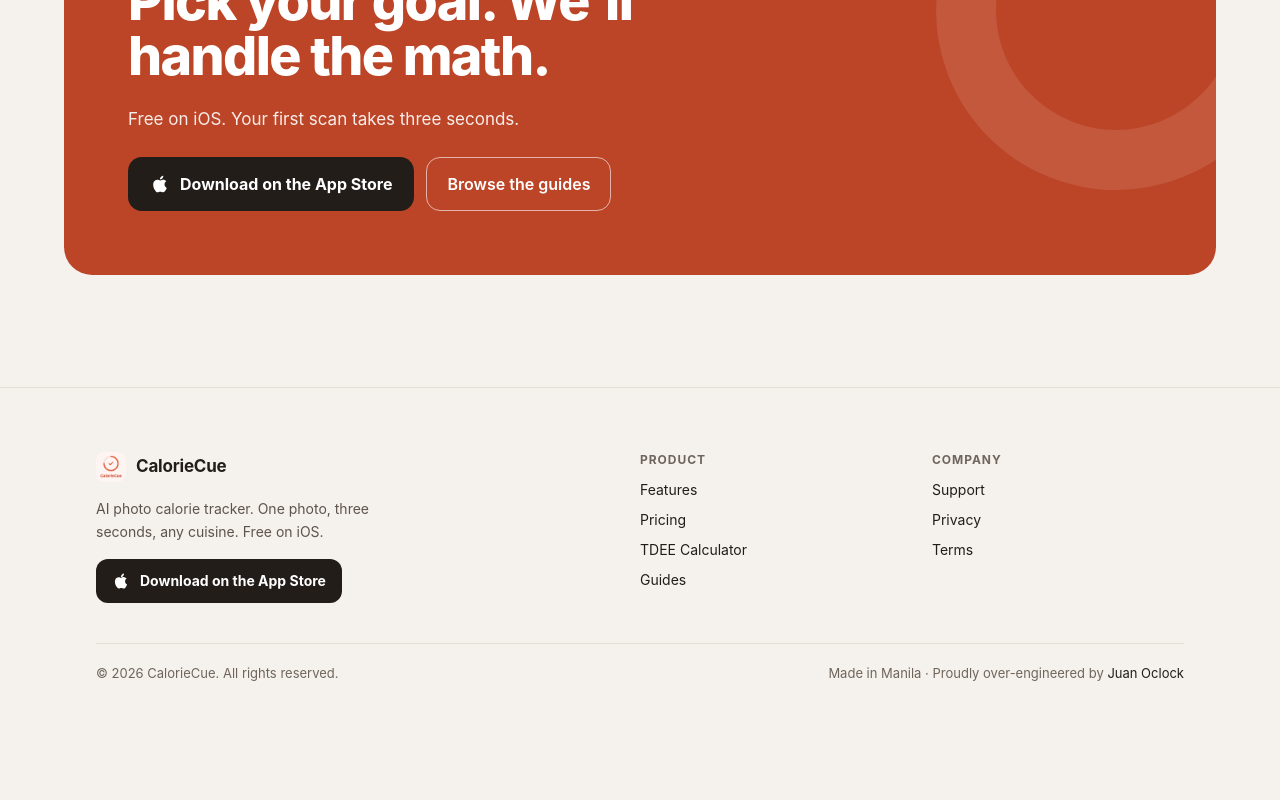
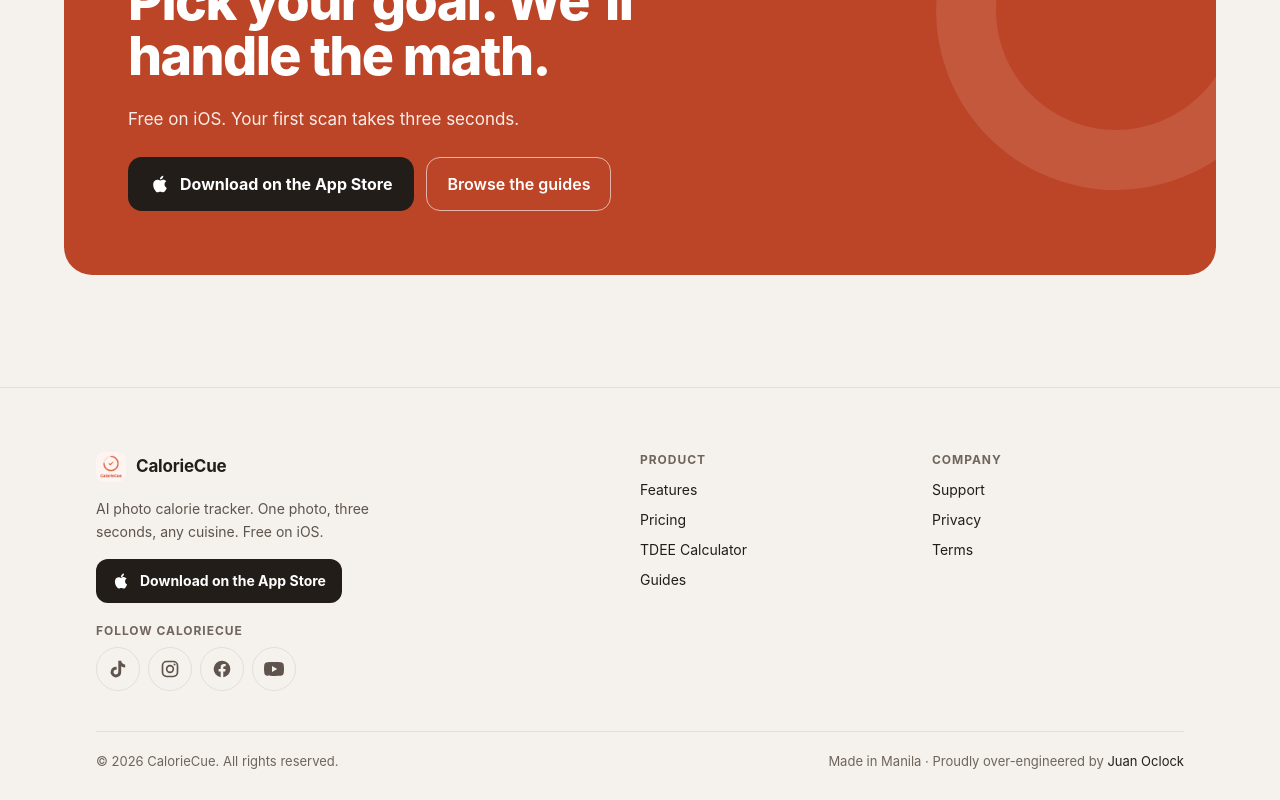
Before and after one commit to Juan-Oclock/caloriecue-landing, a Next.js app: page / in a window 1280 px wide. Shown: the part 7588-8388 px from the top of the page. Before the commit the page ends 8300 px from the top, so only its background shows below. Built offline with nearby package versions, Linux system fonts and the light colour scheme; no server answers.

Commit message:
Add CalorieCue social links to footer and organization metadata

```diff
--- a/src/app/layout.tsx
+++ b/src/app/layout.tsx
@@ -1,5 +1,6 @@
 import type { Metadata } from "next";
 import GoogleAnalytics from "@/components/GoogleAnalytics";
+import { SOCIAL_LINKS } from "@/lib/social-links";
 import "./globals.css";
 
 const siteUrl = "https://caloriecue.app";
@@ -139,7 +140,7 @@ export default function RootLayout({
                     "@type": "ImageObject",
                     url: "https://caloriecue.app/app-icons/1024.png",
                   },
-                  sameAs: [],
+                  sameAs: SOCIAL_LINKS.map((link) => link.href),
                 },
               ],
             }),
--- a/src/components/Footer.tsx
+++ b/src/components/Footer.tsx
@@ -1,6 +1,26 @@
 import Link from "next/link";
 import Image from "next/image";
 import AppStoreButton from "@/components/AppStoreButton";
+import { SOCIAL_LINKS } from "@/lib/social-links";
+
+const SOCIAL_ICONS = {
+  TikTok: (
+    <path d="M19.59 6.69a4.83 4.83 0 0 1-3.77-4.25V2h-3.45v13.67a2.89 2.89 0 0 1-5.2 1.74 2.89 2.89 0 0 1 2.31-4.64c.3 0 .6.05.88.14v-3.5a6.34 6.34 0 0 0-.88-.06A6.33 6.33 0 0 0 4.5 19.6a6.33 6.33 0 0 0 11.32-3.93V8.68a8.25 8.25 0 0 0 4.82 1.55V6.8c-.35 0-.7-.04-1.05-.11Z" />
+  ),
+  Instagram: (
+    <>
+      <rect x="3" y="3" width="18" height="18" rx="5" fill="none" stroke="currentColor" strokeWidth="2" />
+      <circle cx="12" cy="12" r="4" fill="none" stroke="currentColor" strokeWidth="2" />
+      <circle cx="17.5" cy="6.5" r="1.2" />
+    </>
+  ),
+  Facebook: (
+    <path d="M22 12a10 10 0 1 0-11.56 9.88v-6.99H7.9V12h2.54V9.8c0-2.5 1.49-3.9 3.77-3.9 1.09 0 2.23.19 2.23.19v2.46h-1.26c-1.24 0-1.63.77-1.63 1.56V12h2.78l-.44 2.89h-2.34v6.99A10 10 0 0 0 22 12Z" />
+  ),
+  YouTube: (
+    <path d="M23.5 6.2a3 3 0 0 0-2.1-2.1C19.5 3.6 12 3.6 12 3.6s-7.5 0-9.4.5A3 3 0 0 0 .5 6.2 31.4 31.4 0 0 0 0 12a31.4 31.4 0 0 0 .5 5.8 3 3 0 0 0 2.1 2.1c1.9.5 9.4.5 9.4.5s7.5 0 9.4-.5a3 3 0 0 0 2.1-2.1A31.4 31.4 0 0 0 24 12a31.4 31.4 0 0 0-.5-5.8ZM9.6 15.6V8.4l6.3 3.6-6.3 3.6Z" />
+  ),
+};
 
 const PRODUCT_LINKS = [
   { href: "/#features", label: "Features" },
@@ -39,6 +59,29 @@ export default function Footer() {
               Free on iOS.
             </p>
             <AppStoreButton variant="solid" size="sm" location="footer" className="self-start" />
+            <nav aria-label="Follow CalorieCue" className="flex flex-col gap-2 pt-1">
+              <span className="text-xs font-bold uppercase tracking-[0.08em] text-subtle">
+                Follow CalorieCue
+              </span>
+              <ul className="flex flex-wrap gap-2">
+                {SOCIAL_LINKS.map((link) => (
+                  <li key={link.name}>
+                    <a
+                      href={link.href}
+                      target="_blank"
+                      rel="noopener noreferrer"
+                      aria-label={`CalorieCue on ${link.name} (opens in a new tab)`}
+                      title={link.name}
+                      className="flex h-11 w-11 items-center justify-center rounded-full border border-border text-muted-foreground transition-colors hover:border-primary-dark hover:text-primary-dark focus-visible:outline-none focus-visible:ring-2 focus-visible:ring-primary-dark focus-visible:ring-offset-2 focus-visible:ring-offset-background"
+                    >
+                      <svg viewBox="0 0 24 24" className="h-5 w-5" fill="currentColor" aria-hidden="true" focusable="false">
+                        {SOCIAL_ICONS[link.name]}
+                      </svg>
+                    </a>
+                  </li>
+                ))}
+              </ul>
+            </nav>
           </div>
 
           <nav aria-label="Product" className="flex flex-col gap-3">
--- /dev/null
+++ b/src/lib/social-links.ts
@@ -0,0 +1,6 @@
+export const SOCIAL_LINKS = [
+  { name: "TikTok", href: "https://www.tiktok.com/@caloriecue" },
+  { name: "Instagram", href: "https://www.instagram.com/caloriecue_app" },
+  { name: "Facebook", href: "https://www.facebook.com/profile.php?id=61589321142577" },
+  { name: "YouTube", href: "https://www.youtube.com/@caloriecue" },
+] as const;
```
